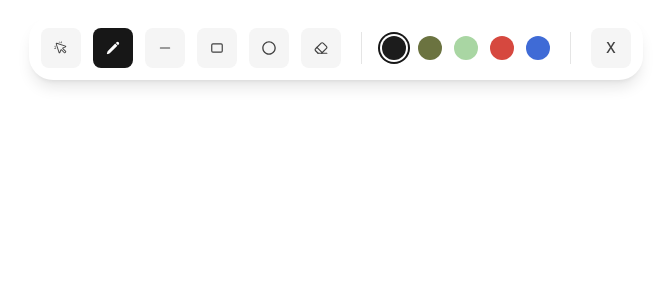
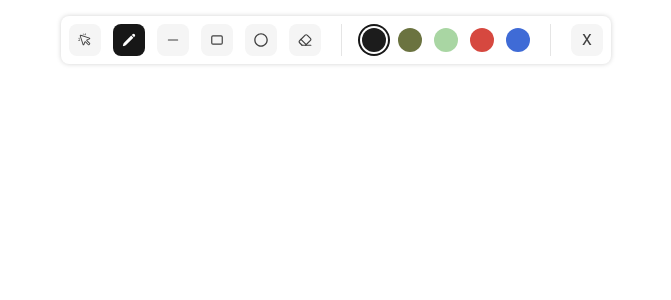
Before and after one commit to immortaldotjar/DrawSpace, a React (Vite) app in the folder client/: page /board in a window 1280 px wide. Shown: the top 300 px of the page, without its empty margins (304-975 px from the left). Built offline with nearby package versions, Linux system fonts and the light colour scheme.

Commit message:
Canvas - toolbar fixed

```diff
--- a/client/src/index.css
+++ b/client/src/index.css
@@ -36,7 +36,7 @@ body {
   }
 
   .panel {
-    @apply rounded-lg p-sm bg-white;
+    @apply rounded-[8px] p-xs bg-white;
   }
 
   .pill {
@@ -68,7 +68,7 @@ body {
   }
 
   .btn-icon {
-    @apply w-10 h-10 rounded-[8px] flex items-center justify-center text-sm font-medium transition ;
+    @apply w-8 h-8 rounded-[8px] flex items-center justify-center text-sm font-medium transition ;
   }
 
   .btn-icon-active {
@@ -80,7 +80,7 @@ body {
   }
 
   .shadow-panel {
-    @apply shadow-lg;
+    @apply shadow-[0px_0px_5px_lightgrey];
   }
 
   .divider-x {
```
